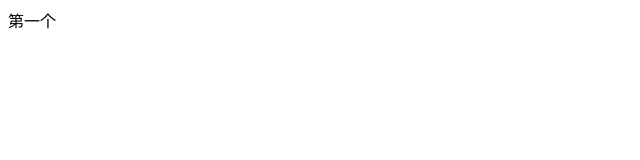
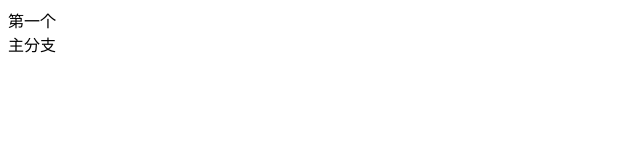
Before and after one commit to z287/test, a plain HTML site: page index.html in a window 1280 px wide. Shown: the full height of the page, 0-640 px from the left. Drawn offline with Linux system fonts and the light colour scheme.

Commit message:
新增文件

```diff
--- a/index.html
+++ b/index.html
@@ -9,6 +9,7 @@
 
 <body>
     <div>第一个</div>
+    <div>主分支</div>
 </body>
 
 </html>
```
